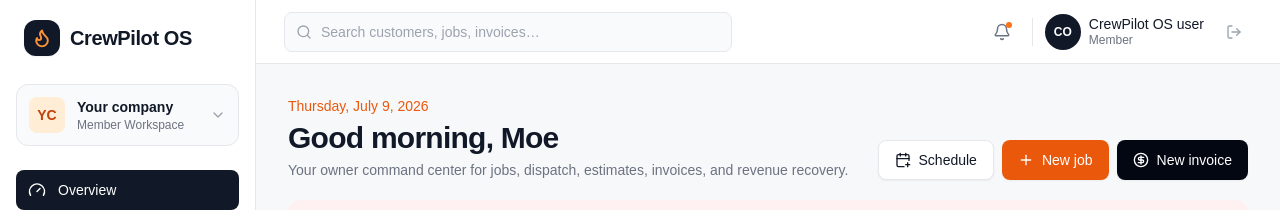
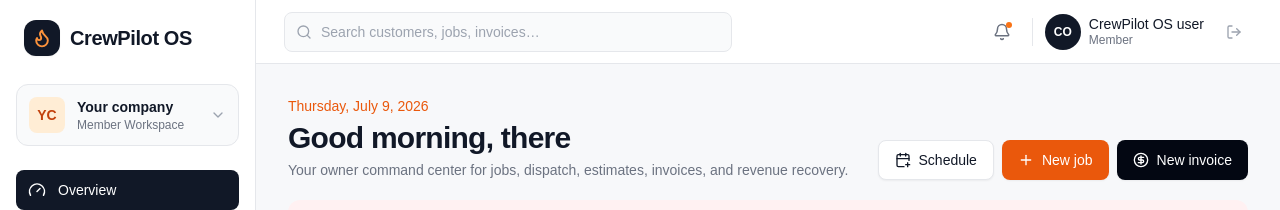
Before and after one commit to OmElMon/Forge, a Next.js app in the folder apps/web/: page /dashboard in a window 1280 px wide. Shown: the top 210 px of the page. Built offline with nearby package versions, Linux system fonts and the light colour scheme; no server answers.

Commit message:
Personalize dashboard greeting

```diff
--- a/apps/web/app/(dashboard)/dashboard/page.tsx
+++ b/apps/web/app/(dashboard)/dashboard/page.tsx
@@ -14,6 +14,8 @@ import {
   ReceiptText,
   UsersRound,
 } from "lucide-react";
+
+import type { Principal } from "@/lib/auth";
 
 type Customer = {
   id: string;
@@ -165,6 +167,7 @@ export default function DashboardPage() {
   const [invoices, setInvoices] = useState<Invoice[]>([]);
   const [technicians, setTechnicians] = useState<Technician[]>([]);
   const [attentionSummary, setAttentionSummary] = useState<AttentionSummary>(emptyAttentionSummary);
+  const [principal, setPrincipal] = useState<Principal | null>(null);
   const [loading, setLoading] = useState(true);
   const [error, setError] = useState("");
 
@@ -216,6 +219,13 @@ export default function DashboardPage() {
     void loadData();
   }, []);
 
+  useEffect(() => {
+    fetch("/api/auth/session", { cache: "no-store" })
+      .then((response) => (response.ok ? response.json() : null))
+      .then((session: Principal | null) => setPrincipal(session))
+      .catch(() => setPrincipal(null));
+  }, []);
+
   const customerById = useMemo(
     () => new Map(customers.map((customer) => [customer.id, customer])),
     [customers],
@@ -229,6 +239,7 @@ export default function DashboardPage() {
   const unassignedJobs = openJobs.filter((job) => !job.technician_id && !job.technician_name);
   const activeTechnicians = technicians.filter((technician) => technician.status !== "off_today").length;
   const availableTechnicians = technicians.filter((technician) => technician.status === "available").length;
+  const ownerName = principal?.full_name.trim().split(/\s+/)[0] || "there";
   const paidRevenueCents = invoices
     .filter((invoice) => invoice.document_type === "invoice" && invoice.status === "paid")
     .reduce((total, invoice) => total + invoice.amount_cents, 0);
@@ -251,7 +262,9 @@ export default function DashboardPage() {
           <p className="text-sm font-medium text-orange-600">
             {new Intl.DateTimeFormat(undefined, { dateStyle: "full" }).format(today)}
           </p>
-          <h1 className="mt-1 text-2xl font-semibold tracking-tight sm:text-3xl">Good morning, Moe</h1>
+          <h1 className="mt-1 text-2xl font-semibold tracking-tight sm:text-3xl">
+            Good morning, {ownerName}
+          </h1>
           <p className="mt-1 text-sm text-gray-500">
             Your owner command center for jobs, dispatch, estimates, invoices, and revenue recovery.
           </p>
```
